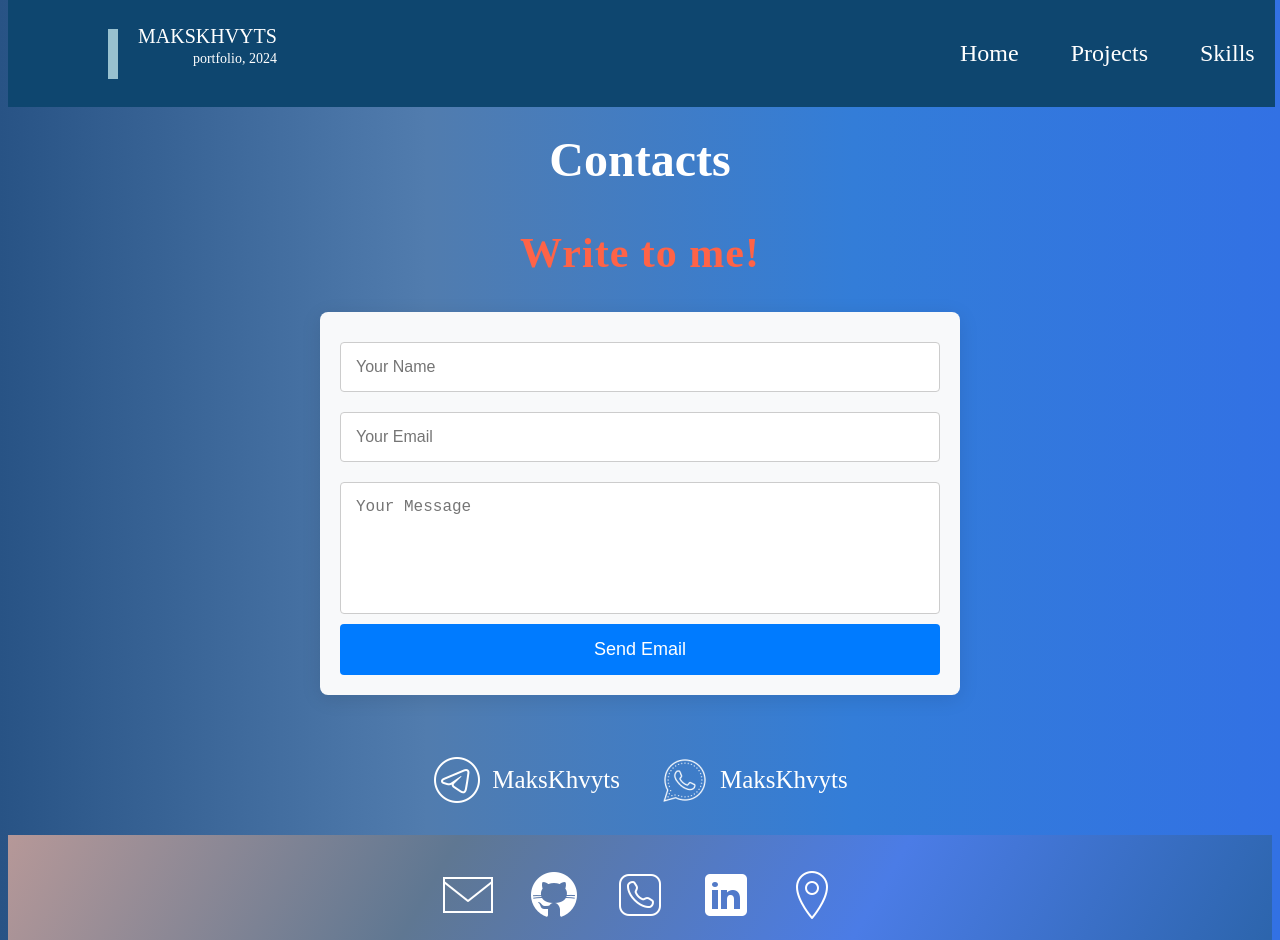
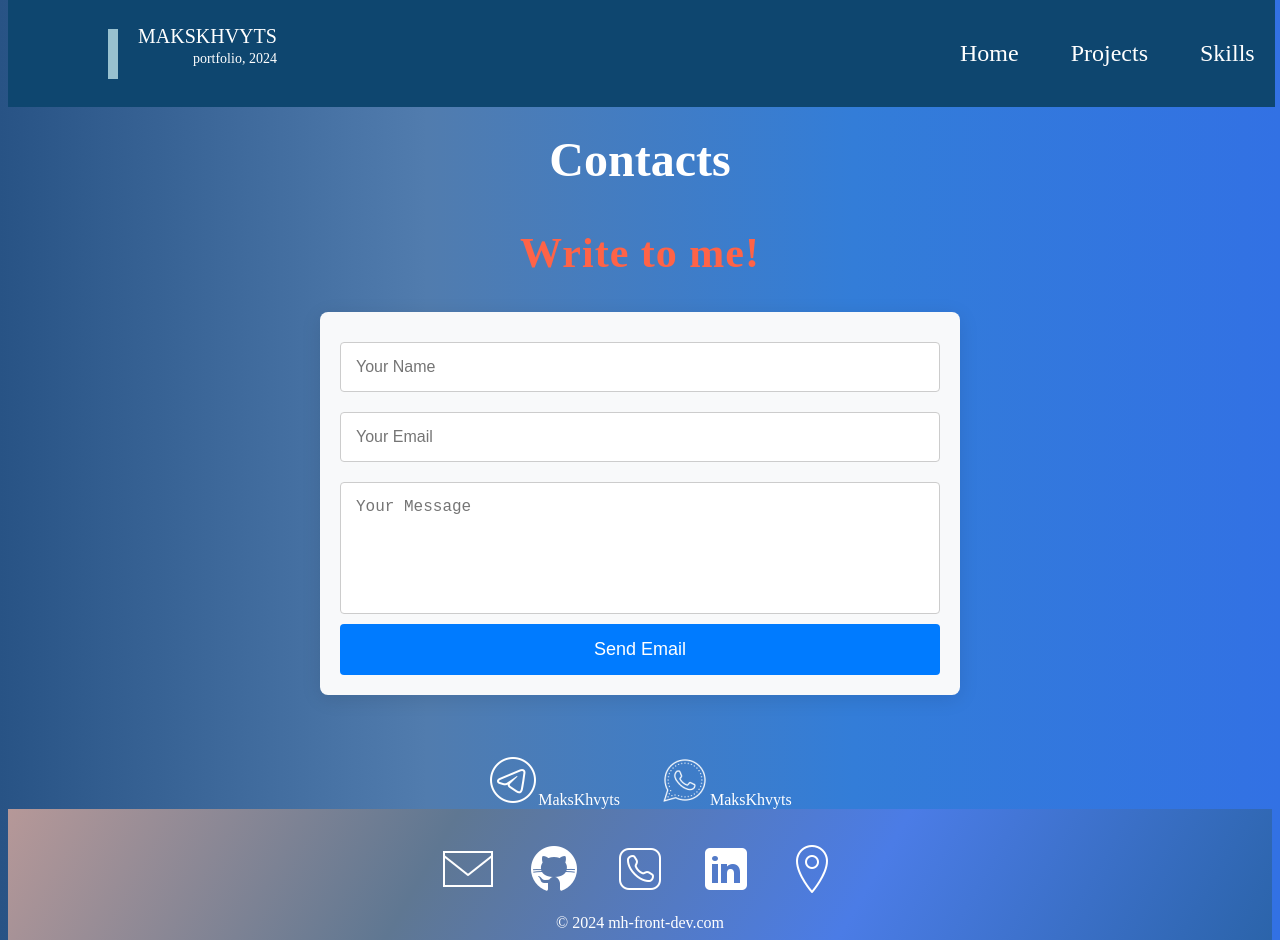
Before and after one commit to makskhv21/myWebSite, a React (Create React App) app: page /Contacts in a window 1280 px wide. Shown: the top 940 px of the page. Built offline with nearby package versions, Linux system fonts and the light colour scheme; the HTML template or start-up script is replaced by a standard one.

Commit message:
refactor: Contacts into smaller Comp

```diff
--- /dev/null
+++ b/src/components/pages/Contacts/ContactForm.js
@@ -0,0 +1,44 @@
+import { useState } from "react";
+
+const ContactForm = ({ onSubmit, status }) => {
+    const [name, setName] = useState("");
+    const [email, setEmail] = useState("");
+    const [message, setMessage] = useState("");
+
+    const handleSubmit = (e) => {
+        e.preventDefault();
+        onSubmit({ name, email, message });
+        setName("");
+        setEmail("");
+        setMessage("");
+    };
+
+    return (
+        <form onSubmit={handleSubmit} className="email-form">
+            <input
+                type="text"
+                placeholder="Your Name"
+                value={name}
+                onChange={(e) => setName(e.target.value)}
+                required
+            />
+            <input
+                type="email"
+                placeholder="Your Email"
+                value={email}
+                onChange={(e) => setEmail(e.target.value)}
+                required
+            />
+            <textarea
+                placeholder="Your Message"
+                value={message}
+                onChange={(e) => setMessage(e.target.value)}
+                required
+            ></textarea>
+            <button type="submit">Send Email</button>
+            {status && <p>{status}</p>}
+        </form>
+    );
+};
+
+export default ContactForm;
--- /dev/null
+++ b/src/components/pages/Contacts/ContactMethod.js
@@ -0,0 +1,8 @@
+const ContactMethod = ({ image, altText, username }) => (
+    <div className="contact-method">
+        <img src={image} alt={altText} className="contact-img" />
+        <span>{username}</span>
+    </div>
+);
+
+export default ContactMethod;
--- a/src/components/pages/Contacts/Contacts.js
+++ b/src/components/pages/Contacts/Contacts.js
@@ -1,17 +1,14 @@
-// Contacts.js
 import "./Contacts.css";
 import { useState } from "react";
 import telegramImage from "./img/telegram.png";
 import whatsappImage from "./img/whatsapp.png";
+import ContactForm from "./ContactForm";
+import ContactMethod from "./ContactMethod";
 
 function Contacts() {
-    const [name, setName] = useState("");
-    const [email, setEmail] = useState("");
-    const [message, setMessage] = useState("");
     const [status, setStatus] = useState("");
 
-    const handleSubmit = async (e) => {
-        e.preventDefault();
+    const handleFormSubmit = async ({ name, email, message }) => {
         setStatus("Sending...");
 
         try {
@@ -25,9 +22,6 @@ function Contacts() {
 
             if (response.ok) {
                 setStatus("Email sent successfully!");
-                setName("");
-                setEmail("");
-                setMessage("");
             } else {
                 throw new Error("Failed to send email");
             }
@@ -42,39 +36,10 @@ function Contacts() {
                 <h1>Contacts</h1>
                 <h2>Write to me!</h2>
             </div>
-            <form onSubmit={handleSubmit} className="email-form">
-                <input
-                    type="text"
-                    placeholder="Your Name"
-                    value={name}
-                    onChange={(e) => setName(e.target.value)}
-                    required
-                />
-                <input
-                    type="email"
-                    placeholder="Your Email"
-                    value={email}
-                    onChange={(e) => setEmail(e.target.value)}
-                    required
-                />
-                <textarea
-                    placeholder="Your Message"
-                    value={message}
-                    onChange={(e) => setMessage(e.target.value)}
-                    required
-                ></textarea>
-                <button type="submit">Send Email</button>
-                {status && <p>{status}</p>}
-            </form>
+            <ContactForm onSubmit={handleFormSubmit} status={status} />
             <div className="contacts-tg-wsapp">
-                <div className="tg">
-                    <img src={telegramImage} alt="tg" className="tgImg" />
-                    <span>MaksKhvyts</span>
-                </div>
-                <div className="whatsapp">
-                    <img src={whatsappImage} alt="whatsapp" className="whatsappImg" />
-                    <span>MaksKhvyts</span>
-                </div>
+                <ContactMethod image={telegramImage} altText="Telegram" username="MaksKhvyts" />
+                <ContactMethod image={whatsappImage} altText="WhatsApp" username="MaksKhvyts" />
             </div>
         </main>
     );
```
